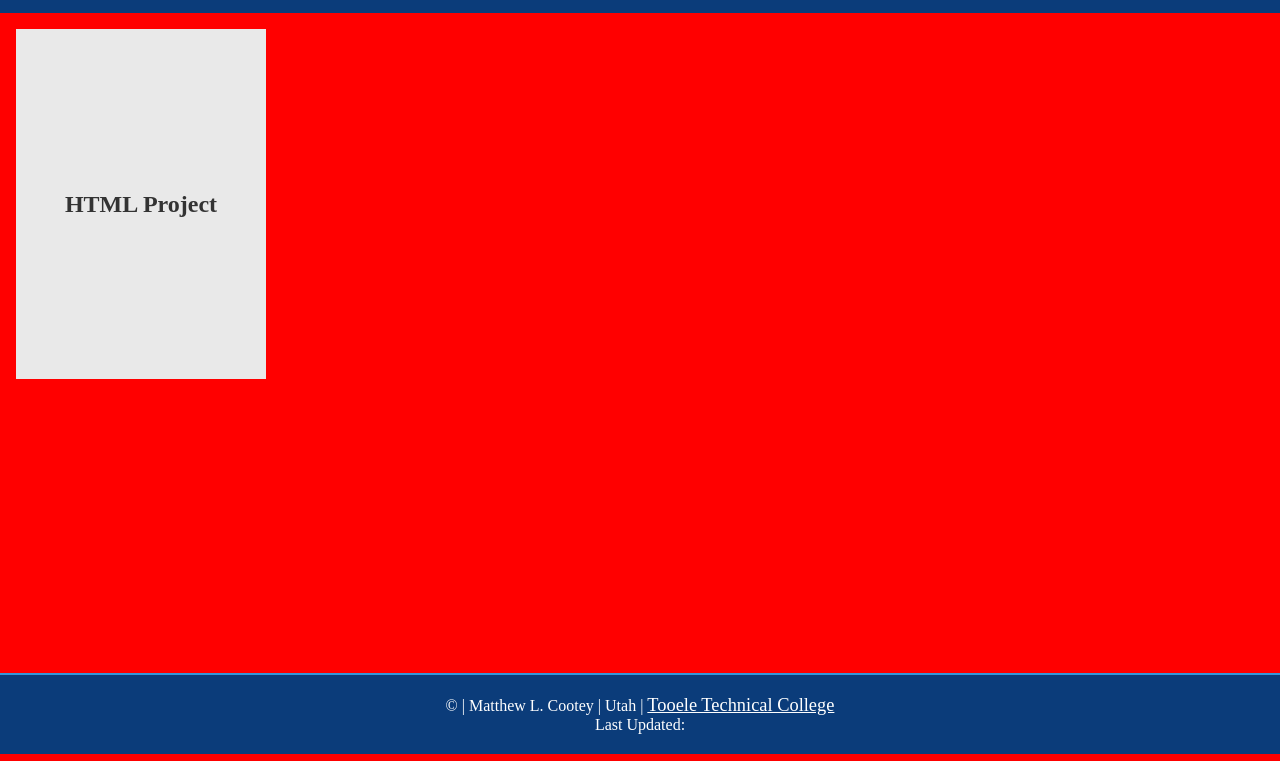
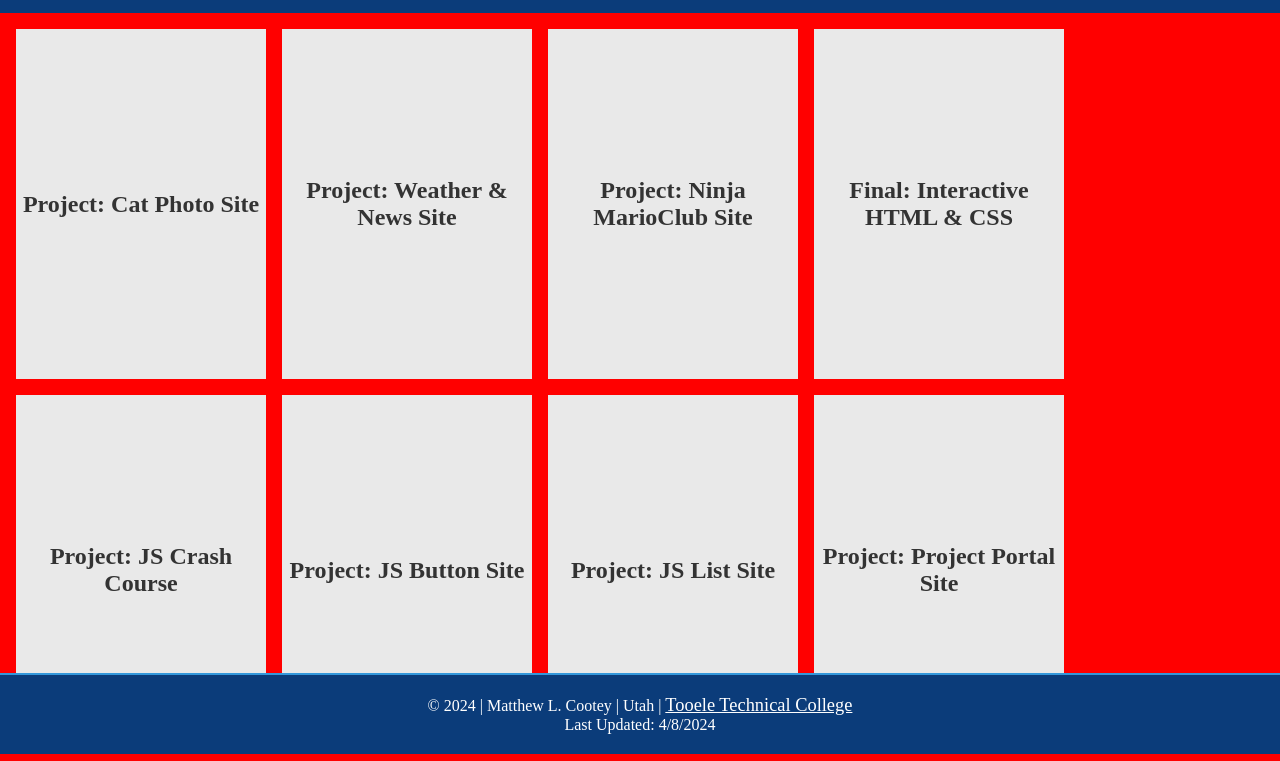
Before and after one commit to FunKodeT/M4PPPJS, a plain HTML site: page index.html in a window 1280 px wide. Shown: the part 46-807 px from the top of the page. Drawn offline with Linux system fonts and the light colour scheme.

Commit message:
2.0; Updated: index.html, README.txt

```diff
--- a/index.html
+++ b/index.html
@@ -21,13 +21,85 @@
         <div class="card">
             <div class="card-inner">
                 <div class="card-front">
-                    <h2>HTML Project</h2>
+                    <h2>Project: Cat Photo Site</h2>
                 </div>
                 <div class="card-back">
-                    <a href="/Project1/project1.html">Project Link</a>
+                    <a href="https://funkodet.github.io/M3CSSCatPhoto/" target="_blank">Click here</a>
                 </div>
             </div>
         </div>
+        <div class="card">
+            <div class="card-inner">
+                <div class="card-front">
+                    <h2>Project: Weather & News Site</h2>
+                </div>
+                <div class="card-back">
+                    <a href="https://funkodet.github.io/M3CSSWeatherNews/" target="_blank">Click here</a>
+                </div>
+            </div>
+        </div>
+        <div class="card">
+            <div class="card-inner">
+                <div class="card-front">
+                    <h2>Project: Ninja MarioClub Site</h2>
+                </div>
+                <div class="card-back">
+                    <a href="https://funkodet.github.io/MarioClub/" target="_blank">Click here</a>
+                </div>
+            </div>
+        </div>
+        <div class="card">
+            <div class="card-inner">
+                <div class="card-front">
+                    <h2>Final: Interactive HTML & CSS</h2>
+                </div>
+                <div class="card-back">
+                    <a href="https://funkodet.github.io/CSSHTML5/" target="_blank">Click here</a>
+                </div>
+            </div>
+        </div>
+        <div class="card">
+            <div class="card-inner">
+                <div class="card-front">
+                    <h2>Project: JS Crash Course</h2>
+                </div>
+                <div class="card-back">
+                    <a href="https://funkodet.github.io/M3JSCrashCourse/" target="_blank">Click here</a>
+                </div>
+            </div>
+        </div>
+        <div class="card">
+            <div class="card-inner">
+                <div class="card-front">
+                    <h2>Project: JS Button Site</h2>
+                </div>
+                <div class="card-back">
+                    <a href="https://funkodet.github.io/M3PJSButton/" target="_blank">Click here</a>
+                </div>
+            </div>
+        </div>
+        <div class="card">
+            <div class="card-inner">
+                <div class="card-front">
+                    <h2>Project: JS List Site</h2>
+                </div>
+                <div class="card-back">
+                    <a href="https://funkodet.github.io/PJSList/" target="_blank">Click here</a>
+                </div>
+            </div>
+        </div>
+        <div class="card">
+            <div class="card-inner">
+                <div class="card-front">
+                    <h2>Project: Project Portal Site</h2>
+                </div>
+                <div class="card-back">
+                    <a href="https://funkodet.github.io/M4PPPJS/" target="_blank">Click here</a>
+                </div>
+            </div>
+        </div>
+    </div>
+
     </div>
     <!-- End Card Container -->
     <!-- Begin Footer Container -->
--- a/script.js
+++ b/script.js
@@ -0,0 +1,7 @@
+let currentDate = new Date().toLocaleDateString();
+let date = document.querySelector("#date");
+date.textContent = currentDate;
+
+let currentYear = new Date().getFullYear();
+let year = document.querySelector("#year");
+year.textContent = currentYear
```
Also changed, not shown: README.txt.
